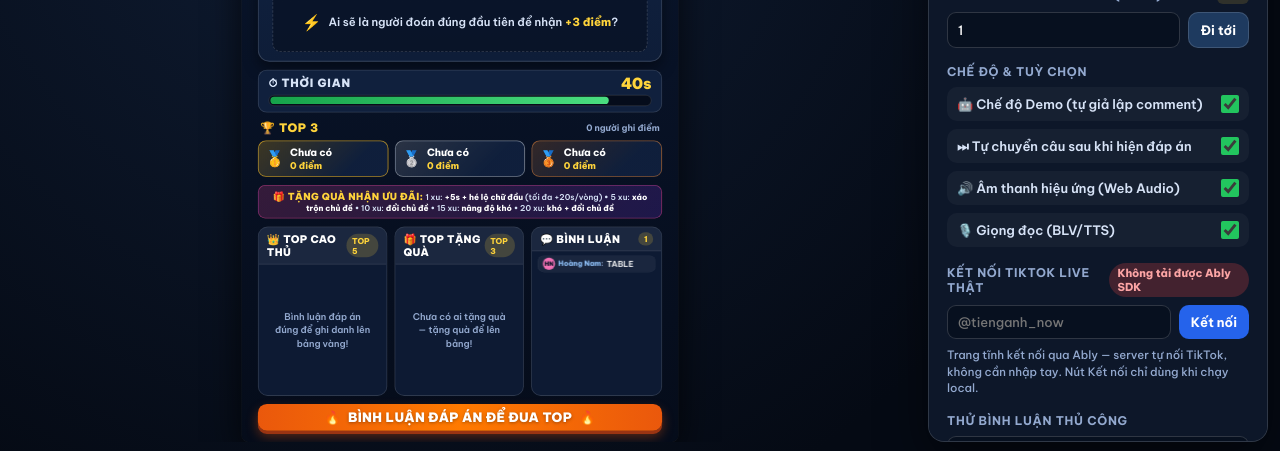
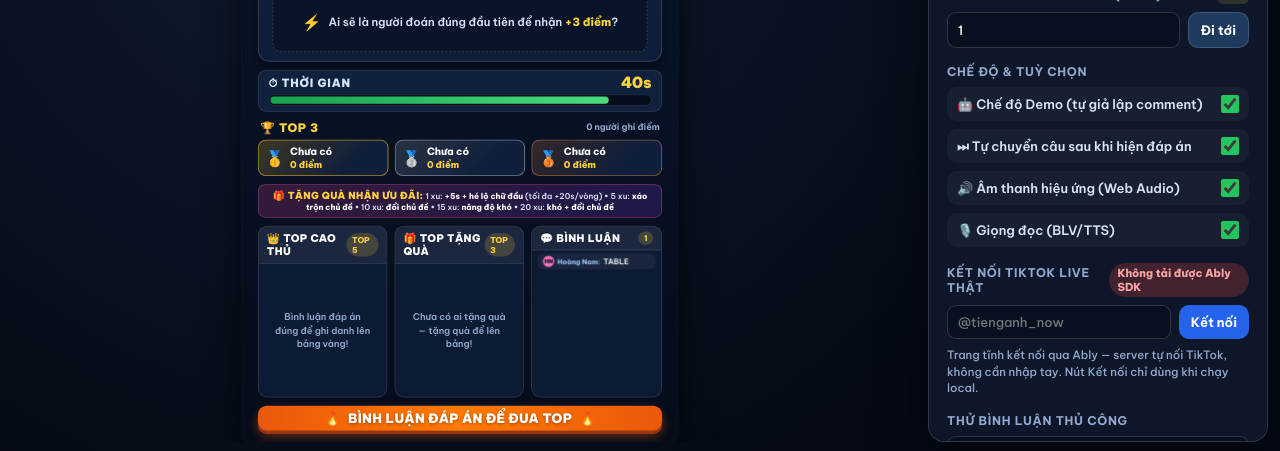
Before and after one commit to covipga-hash/doan-tu-live, a plain HTML site: page index.html in a window 1280 px wide. Shown: the part 346-797 px from the top of the page. Drawn offline with Linux system fonts and the light colour scheme.

Commit message:
Fit 7 comments (36px rows)

```diff
--- a/style.css
+++ b/style.css
@@ -639,7 +639,7 @@ body {
   display: flex;
   flex-direction: column;
   gap: 10px;
-  padding: 12px 24px 14px;
+  padding: 11px 24px 13px;
   border-radius: 22px;
   background: var(--surface-card);
   border: 2px solid var(--border-subtle);
@@ -863,10 +863,10 @@ body {
   flex: 1 1 auto;
   min-height: 0;
   overflow: hidden;
-  padding: 10px 14px;
+  padding: 8px 14px;
   display: flex;
   flex-direction: column;
-  gap: 6px;
+  gap: 4px;
 }
 
 .empty-state {
@@ -884,7 +884,7 @@ body {
   display: flex;
   align-items: center;
   gap: 12px;
-  padding: 9px 14px;
+  padding: 8px 14px;
   border-radius: 14px;
   background: rgba(255, 255, 255, 0.055);
   border: 1px solid rgba(255, 255, 255, 0.07);
@@ -905,13 +905,13 @@ body {
 }
 
 .lb-rank {
-  width: 36px;
-  height: 36px;
+  width: 34px;
+  height: 34px;
   border-radius: 10px;
   display: flex;
   align-items: center;
   justify-content: center;
-  font-size: 21px;
+  font-size: 20px;
   font-weight: 900;
   background: rgba(255, 255, 255, 0.1);
   color: var(--text-soft);
@@ -950,7 +950,7 @@ body {
   display: flex;
   align-items: center;
   gap: 8px;
-  padding: 5px 12px;
+  padding: 4px 12px;
   border-radius: 15px;
   background: rgba(255, 255, 255, 0.055);
   border: 1px solid rgba(255, 255, 255, 0.07);
@@ -968,13 +968,13 @@ body {
 }
 
 .comment-avatar {
-  width: 30px;
-  height: 30px;
+  width: 28px;
+  height: 28px;
   border-radius: 50%;
   display: flex;
   align-items: center;
   justify-content: center;
-  font-size: 15px;
+  font-size: 14px;
   font-weight: 900;
   color: #091326;
   flex-shrink: 0;
@@ -989,7 +989,7 @@ body {
 }
 
 .comment-author {
-  font-size: 18px;
+  font-size: 17px;
   font-weight: 800;
   color: #93c5fd;
   white-space: nowrap;
@@ -1010,17 +1010,17 @@ body {
 
 .comment-badge-win {
   flex-shrink: 0;
-  padding: 2px 7px;
+  padding: 2px 6px;
   border-radius: 8px;
   background: var(--green-mid);
   color: #ffffff;
-  font-size: 14px;
+  font-size: 13px;
   font-weight: 900;
 }
 
 .comment-text {
   margin-top: 0;
-  font-size: 20px;
+  font-size: 19px;
   font-weight: 600;
   color: #ffffff;
   line-height: 1.2;
@@ -1042,7 +1042,7 @@ body {
   align-items: center;
   justify-content: center;
   gap: 18px;
-  padding: 13px 28px;
+  padding: 11px 28px;
   border-radius: 22px;
   background: linear-gradient(90deg, #ea580c 0%, #ff7a00 50%, #ea580c 100%);
   box-shadow: 0 8px 0 #9a3412, 0 14px 28px rgba(234, 88, 12, 0.4);
```
